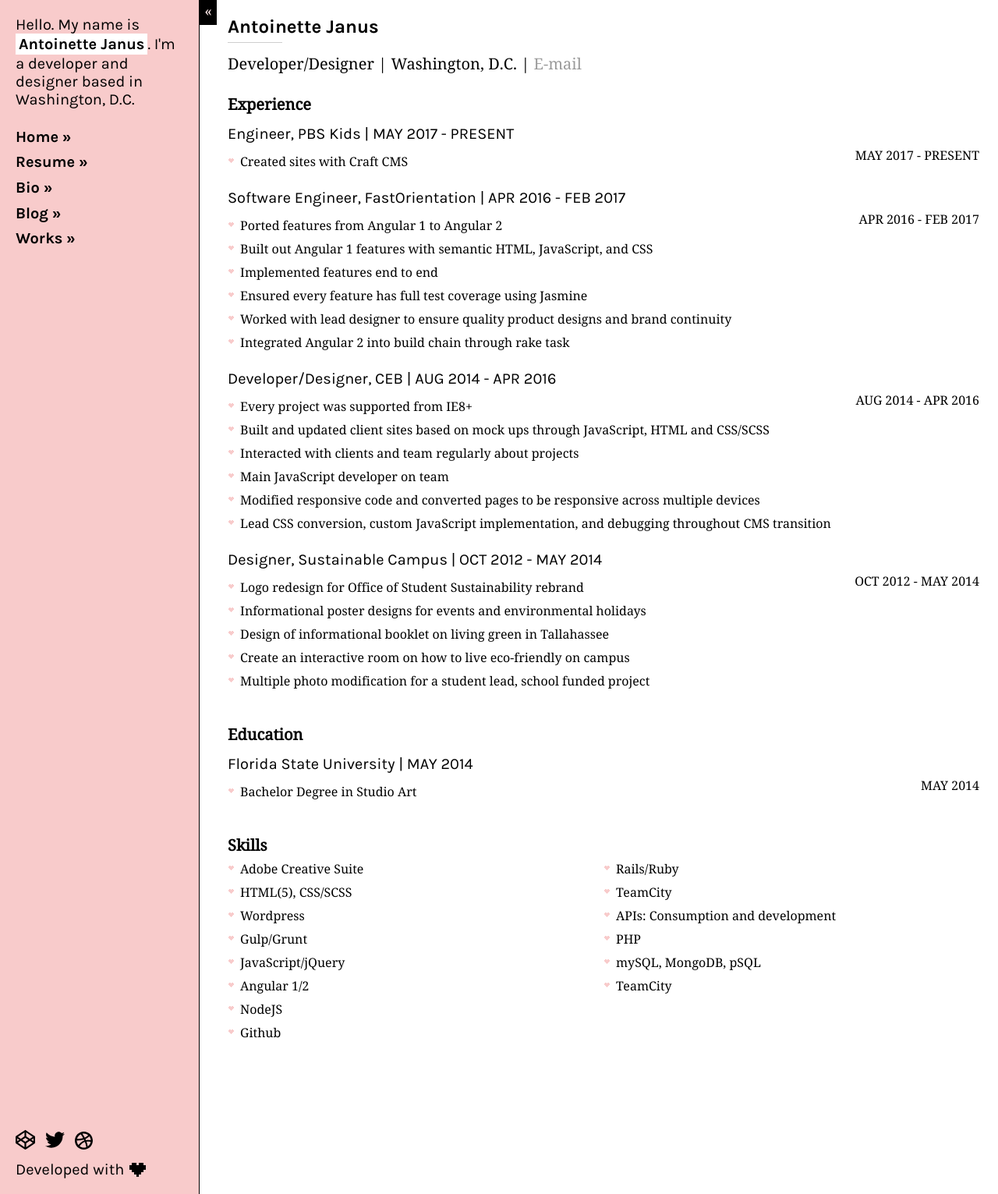
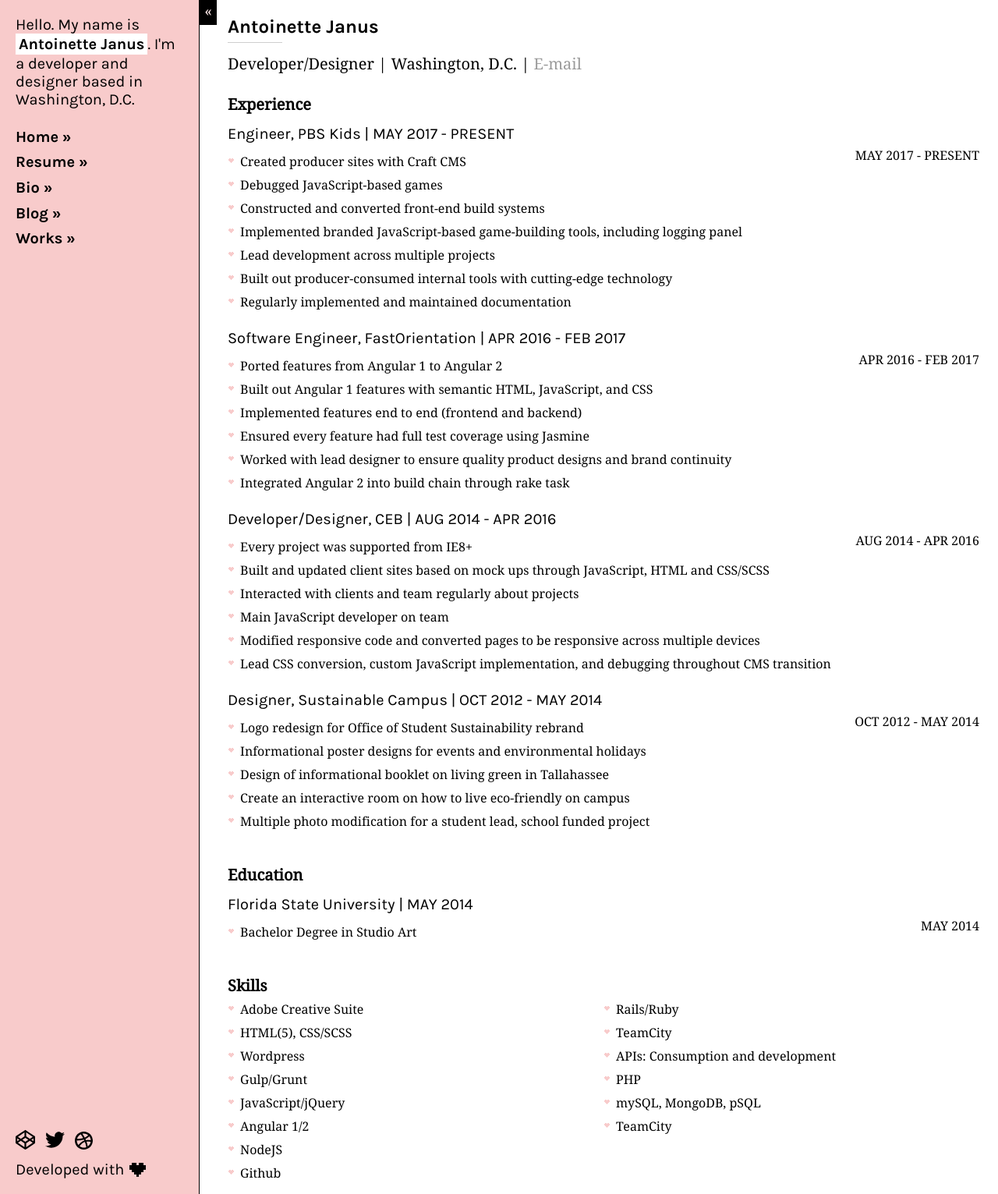
Before and after one commit to twaffl3s/twaffl3s.github.io, a Jekyll site: the page built from resume.html, in a window 1280 px wide. Shown: the whole page at 78% size. Built offline with Jekyll 4.4.1, drawn with Linux system fonts in a browser that asks for light colours.

Commit message:
Updated experiences

```diff
--- a/_data/experiences.yml
+++ b/_data/experiences.yml
@@ -13,7 +13,13 @@
   date:
     start: MAY 2017
   responsibilities:
-    - Created sites with Craft CMS
+    - Created producer sites with Craft CMS
+    - Debugged JavaScript-based games
+    - Constructed and converted front-end build systems
+    - Implemented branded JavaScript-based game-building tools, including logging panel
+    - Lead development across multiple projects
+    - Built out producer-consumed internal tools with cutting-edge technology
+    - Regularly implemented and maintained documentation
 
 - role: Software Engineer
   company: FastOrientation
@@ -23,8 +29,8 @@
   responsibilities:
     - Ported features from Angular 1 to Angular 2
     - Built out Angular 1 features with semantic HTML, JavaScript, and CSS
-    - Implemented features end to end
-    - Ensured every feature has full test coverage using Jasmine
+    - Implemented features end to end (frontend and backend)
+    - Ensured every feature had full test coverage using Jasmine
     - Worked with lead designer to ensure quality product designs and brand continuity
     - Integrated Angular 2 into build chain through rake task
   technologies:
```
